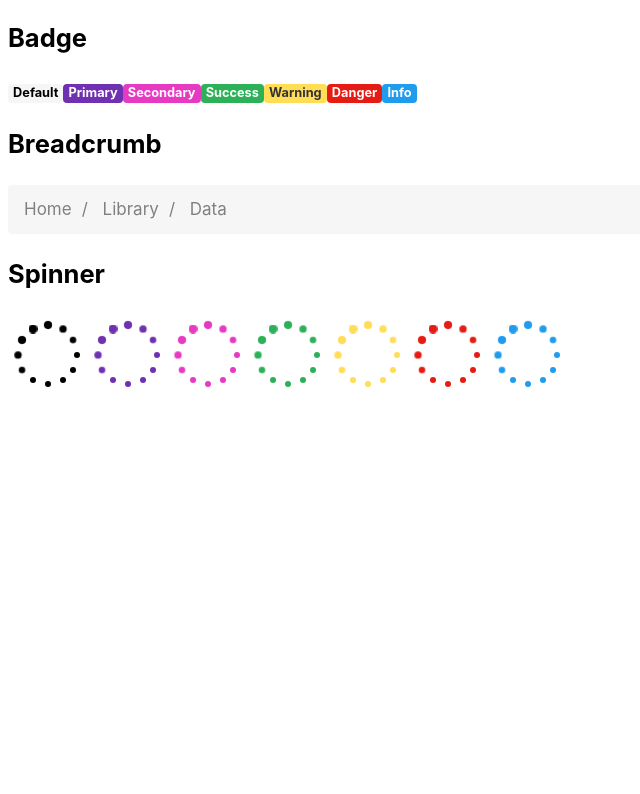
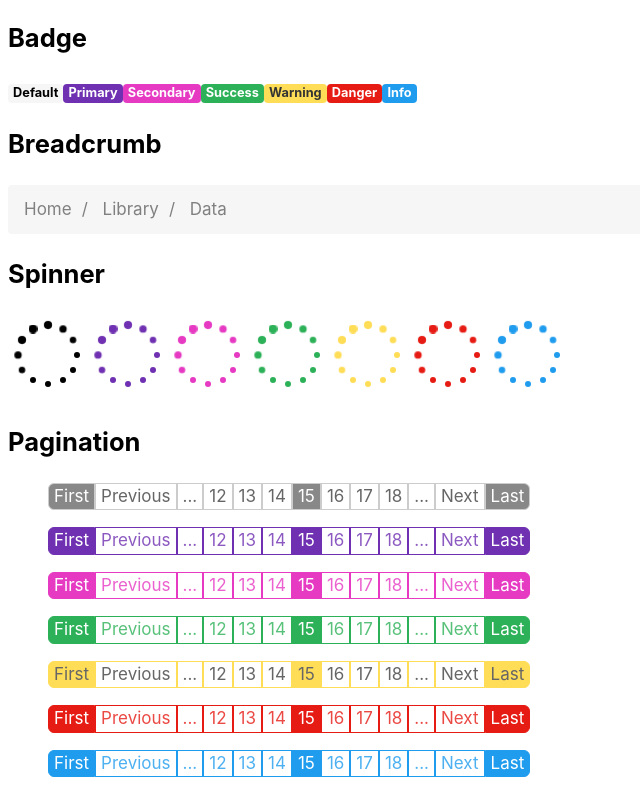
Before and after one commit to mauedem/yet-another-component-library, a Vue app: page / in a window 1280 px wide. Shown: the part 853-1647 px from the top of the page, without its empty margins (0-640 px from the left). Before the commit the page ends 1263 px from the top, so only its background shows below. Built offline with nearby package versions, Linux system fonts and the light colour scheme.

Commit message:
Добавлен компонент pagination

```diff
--- /dev/null
+++ b/src/components/Pagination.vue
@@ -0,0 +1,92 @@
+<template>
+    <nav class="Pagination">
+        <ul class="pagination"
+            :class="{
+                'pagination--primary': color ===  Colors.PRIMARY,
+                'pagination--secondary': color === Colors.SECONDARY,
+                'pagination--success': color === Colors.SUCCESS,
+                'pagination--warning': color === Colors.WARNING,
+                'pagination--danger': color === Colors.DANGER,
+                'pagination--info': color === Colors.INFO,
+            }">
+            <li class="pagination__item"
+                @click="currentPage = 1">
+                <a class="link pagination__link"
+                   href="#">
+                    First
+                </a>
+            </li>
+
+            <li class="pagination__item"
+                @click="currentPage -= 1"
+                :class="{ disabled: currentPage === 1 }">
+                <a class="link pagination__link"
+                   href="#">
+                    Previous
+                </a>
+            </li>
+
+            <li class="pagination__item dots"
+                :class="{
+                    hidden: currentPage <= 4
+                }">...</li>
+
+            <li class="pagination__item"
+                v-for="(page, index) in pagesCount"
+                :key="'pagination' + (index)"
+                :class="{
+                    active: index + 1 === currentPage,
+                    hidden: (index + 1 < (currentPage - 3))
+                        || (index + 1 > (currentPage + 3)),
+                }"
+                @click="currentPage = index + 1">
+                <a class="link pagination__link"
+                   href="#">{{ index + 1 }}</a>
+            </li>
+
+            <li class="pagination__item dots"
+                :class="{
+                    hidden: currentPage >= 27
+                }">...</li>
+
+            <li class="pagination__item"
+                @click="currentPage += 1"
+                :class="{ disabled: currentPage === pagesCount }">
+                <a class="link pagination__link"
+                   href="#">
+                    Next
+                </a>
+            </li>
+
+            <li class="pagination__item"
+                @click="currentPage = pagesCount">
+                <a class="link pagination__link"
+                   href="#">
+                    Last
+                </a>
+            </li>
+        </ul>
+    </nav>
+</template>
+
+<script lang="ts">
+import { Vue, Component, Prop } from 'vue-property-decorator';
+import { Colors } from '@/common/constants';
+
+/**
+ * @class Pagination
+ * @property {Colors} color - цвет pagination
+ * @property {number} pagesCount - колличество страниц
+ * @property {number} currentPage - текущая страница
+ */
+@Component
+export default class Pagination extends Vue {
+    Colors = Colors;
+
+    @Prop() color?: Colors;
+
+    @Prop(Number) pagesCount!: number
+
+    @Prop(Number) currentPage!: number
+}
+</script>
--- a/src/styles/_mixins.sass
+++ b/src/styles/_mixins.sass
@@ -28,3 +28,54 @@
         background-color: $color
     .alert__body
         background-color: rgba($color, .2)
+
+/* Pagination */
+@mixin pagination-variant($color)
+    .pagination__item
+        @if ($color == $warning)
+            color: #666666
+        @else
+            color: rgba($color, .8)
+        border: $border-width solid $color
+
+        &:first-child
+            @if($color == $warning)
+                color: #666666
+            @else
+                color: white
+            background-color: $color
+
+            &:hover
+                background-color: darken($color, 10%)
+
+        &:last-child
+            @if($color == $warning)
+                color: #666666
+            @else
+                color: white
+            background-color: $color
+
+            &:hover
+                background-color: darken($color, 10%)
+
+        &:nth-child(2)
+            @if($color == $warning)
+                color: #666666
+            @else
+                color: rgba($color, .8)
+
+        &:nth-last-child(2)
+            @if($color == $warning)
+                color: #666666
+            @else
+                color: rgba($color, .8)
+
+        &:hover
+            background-color: rgba($color, 0.2)
+
+    & .active
+        @if ($color == $warning)
+            color: #666666
+        @else
+            color: white
+        background-color: $color !important
--- /dev/null
+++ b/src/styles/_pagination.sass
@@ -0,0 +1,76 @@
+.pagination
+    display: flex
+    list-style: none
+
+    &__item
+        border: $border-width solid #cccccc
+        color: #666666
+        cursor: pointer
+        padding:
+            left: 5px
+            right: 5px
+
+        &:hover
+            background-color: #eeeeee
+            text-decoration: none
+
+        &:first-child
+            background-color: #888888
+            color: white
+            border:
+                top-left-radius: $border-radius
+                bottom-left-radius: $border-radius
+
+            &:hover
+                background-color: #666666
+                color: white
+
+        &:last-child
+            background-color: #888888
+            color: white
+            border:
+                top-right-radius: $border-radius
+                bottom-right-radius: $border-radius
+
+            &:hover
+                background-color: #666666
+                color: white
+
+        &:nth-child(2)
+            background-color: white
+            color: #666666
+
+            &:hover
+                background-color: #eeeeee
+                text-decoration: none
+
+        &:nth-last-child(2)
+            background-color: white
+            color: #666666
+
+            &:hover
+                background-color: #eeeeee
+                text-decoration: none
+
+    & .dots
+        pointer-events: none
+
+    &__link
+        &:hover
+            text-decoration: none
+
+    .active
+        background-color: #888
+        color: white
+
+    .disabled
+        pointer-events: none
+        color: rgba(#666666, .5)
+
+    .hidden
+        display: none
+
+    // Генерируем контекстные классы модификаторов
+    @each $variant, $color in (primary: $primary, secondary: $secondary, success: $success, warning: $warning, danger: $danger, info: $info)
+        &--#{$variant}
+            @include pagination-variant($color)
--- a/src/styles/main.sass
+++ b/src/styles/main.sass
@@ -8,3 +8,4 @@
 @import "alert"
 @import "breadcrumb"
 @import "spinner"
+@import "pagination"
--- a/src/views/Demo.vue
+++ b/src/views/Demo.vue
@@ -98,6 +98,37 @@
         <spinner visible
                  color="info"></spinner>
 
+        <!-- Pagination -->
+        <h2>Pagination</h2>
+        <pagination :pages-count="30"
+                    :current-page="15">
+        </pagination>
+        <pagination :pages-count="30"
+                    :current-page="15"
+                    color="primary">
+        </pagination>
+        <pagination :pages-count="30"
+                    :current-page="15"
+                    color="secondary">
+        </pagination>
+        <pagination :pages-count="30"
+                    :current-page="15"
+                    color="success">
+        </pagination>
+        <pagination :pages-count="30"
+                    :current-page="15"
+                    color="warning">
+        </pagination>
+        <pagination :pages-count="30"
+                    :current-page="15"
+                    color="danger">
+        </pagination>
+        <pagination :pages-count="30"
+                    :current-page="15"
+                    color="info">
+        </pagination>
+
+
      </div>
 </template>
 
@@ -110,6 +141,7 @@ import Badge from '@/components/Badge.vue';
 import Alert from '@/components/Alert.vue';
 import Breadcrumb from '@/components/Breadcrumb.vue';
 import Spinner from '@/components/Spinner.vue';
+import Pagination from '@/components/Pagination.vue';
 
 @Component({
     components: {
@@ -117,6 +149,7 @@ import Spinner from '@/components/Spinner.vue';
         alert: Alert,
         breadcrumb: Breadcrumb,
         spinner: Spinner,
+        pagination: Pagination,
     },
 })
 export default class Demo extends Vue {
```
